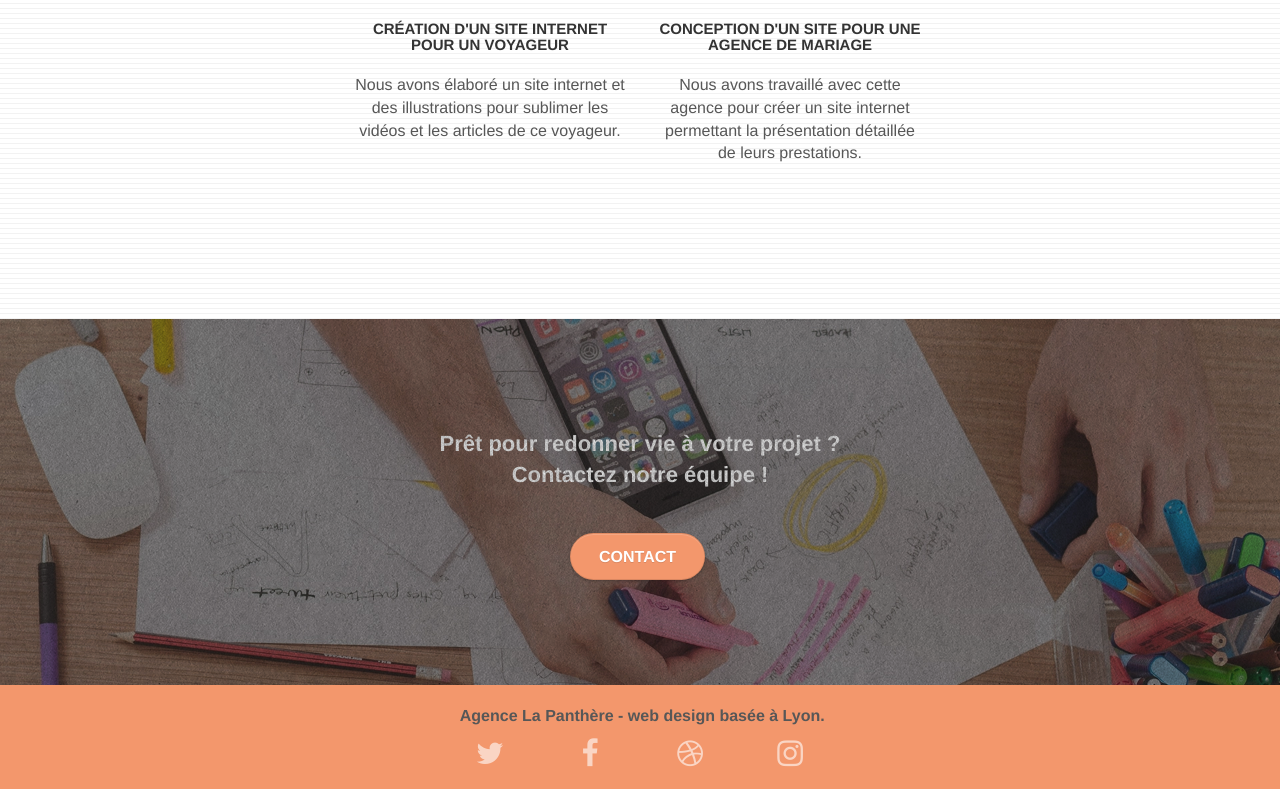
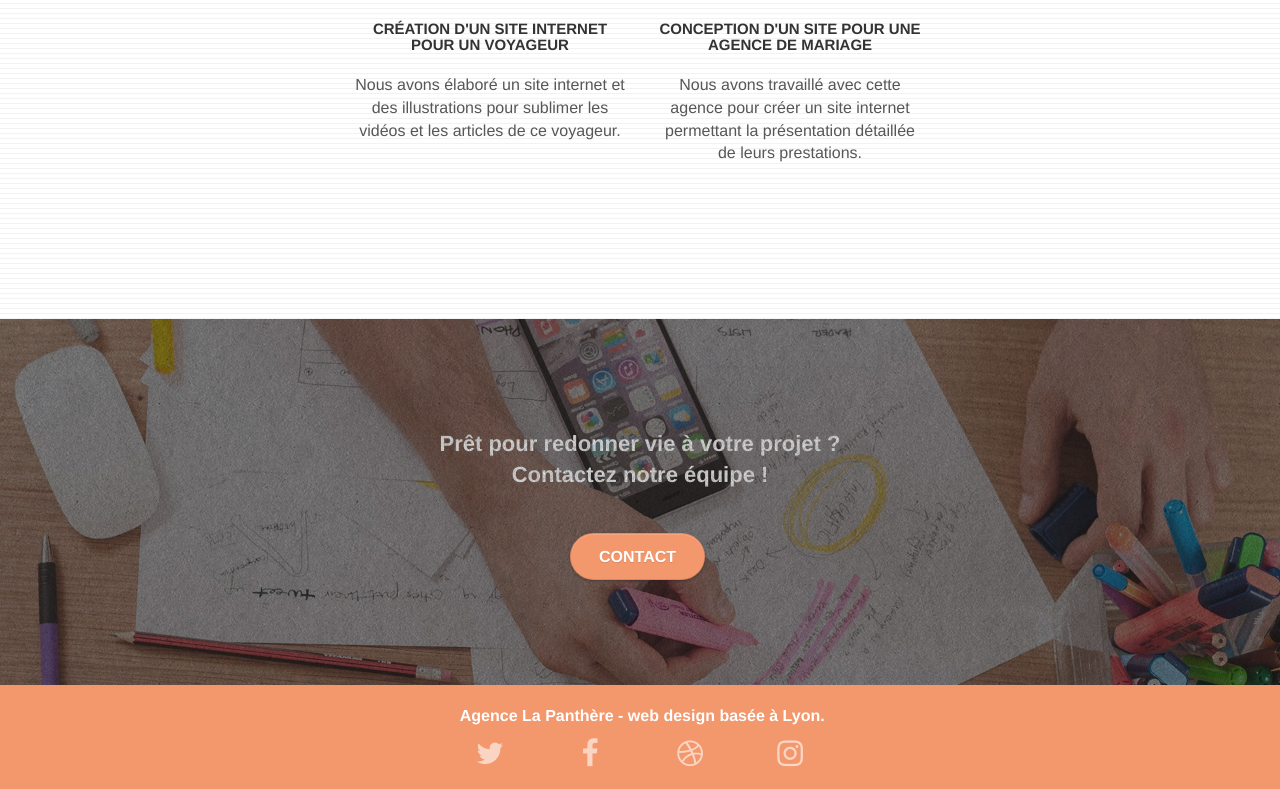
Before and after one commit to Maxime-Pannetier/P4_maxime_pannetier, a plain HTML site: page index.html in a window 1280 px wide. Shown: the part 2864-3653 px from the top of the page. Drawn offline with Linux system fonts and the light colour scheme.

Commit message:
modif police footer

```diff
--- a/index.html
+++ b/index.html
@@ -218,7 +218,7 @@
 	<div class="container bloc-sm">
 		<div class="row">
 			<div class="col-sm-12">
-				<p class="text-center black">
+				<p class="text-center tc-white">
 					 Agence La Panthère - web design basée à Lyon.<br>
 				</p>
 				<div class="row row-no-gutters social">
```
